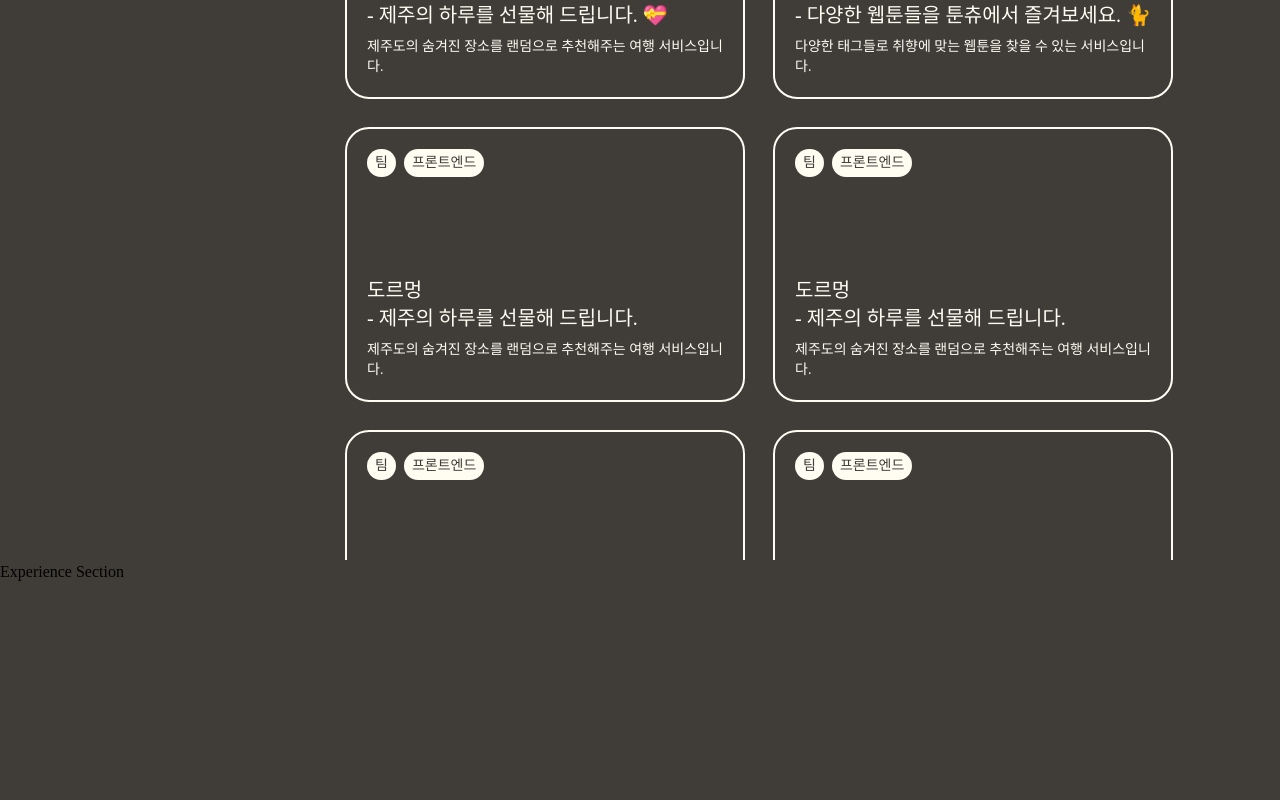
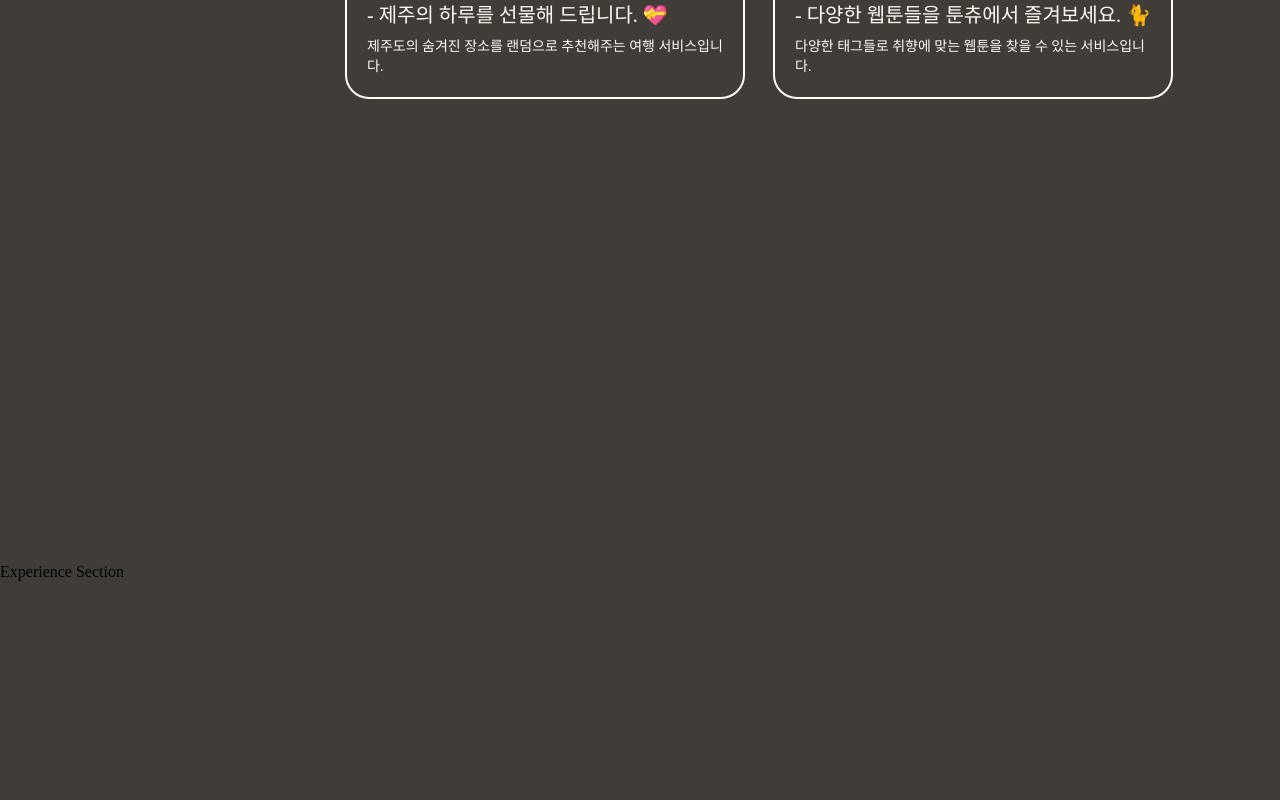
Before and after one commit to xuuwon/yuwon-portfolio, a React (Vite) app: page / in a window 1280 px wide. Shown: the part 1840-2640 px from the top of the page. Built offline with nearby package versions, Linux system fonts and the light colour scheme; a web font is replaced by a local one.

Commit message:
feat: 프로젝트 상세 정보 임시 데이터 추가

```diff
--- a/src/components/data/projectData.ts
+++ b/src/components/data/projectData.ts
@@ -1,58 +1,44 @@
-import ProjectCardProps from "../type/type";
+import { ProjectDetailProps } from "./../type/type";
+import { ProjectCardProps } from "../type/type";
 
 export const projectData: ProjectCardProps[] = [
   {
+    id: 1,
     team: "팀",
     type: "프론트엔드 팀원",
     title: "도르멍 🌴 \n- 제주의 하루를 선물해 드립니다. 💝",
     intro: "제주도의 숨겨진 장소를 랜덤으로 추천해주는 여행 서비스입니다.",
   },
   {
+    id: 2,
     team: "팀",
     type: "프론트엔드 팀장",
     title: "툰츄 😺 \n- 다양한 웹툰들을 툰츄에서 즐겨보세요. 🐈",
     intro: "다양한 태그들로 취향에 맞는 웹툰을 찾을 수 있는 서비스입니다.",
   },
+];
+
+export const projectDetailData: ProjectDetailProps[] = [
   {
-    team: "팀",
-    type: "프론트엔드",
-    title: "도르멍 \n- 제주의 하루를 선물해 드립니다.",
-    intro: "제주도의 숨겨진 장소를 랜덤으로 추천해주는 여행 서비스입니다.",
-  },
-  {
-    team: "팀",
-    type: "프론트엔드",
-    title: "도르멍 \n- 제주의 하루를 선물해 드립니다.",
-    intro: "제주도의 숨겨진 장소를 랜덤으로 추천해주는 여행 서비스입니다.",
-  },
-  {
-    team: "팀",
-    type: "프론트엔드",
-    title: "도르멍 \n- 제주의 하루를 선물해 드립니다.",
-    intro: "제주도의 숨겨진 장소를 랜덤으로 추천해주는 여행 서비스입니다.",
-  },
-  {
-    team: "팀",
-    type: "프론트엔드",
-    title: "도르멍 \n- 제주의 하루를 선물해 드립니다.",
-    intro: "제주도의 숨겨진 장소를 랜덤으로 추천해주는 여행 서비스입니다.",
-  },
-  {
-    team: "팀",
-    type: "프론트엔드",
-    title: "도르멍 \n- 제주의 하루를 선물해 드립니다.",
-    intro: "제주도의 숨겨진 장소를 랜덤으로 추천해주는 여행 서비스입니다.",
-  },
-  {
-    team: "팀",
-    type: "프론트엔드",
-    title: "도르멍 \n- 제주의 하루를 선물해 드립니다.",
-    intro: "제주도의 숨겨진 장소를 랜덤으로 추천해주는 여행 서비스입니다.",
-  },
-  {
-    team: "팀",
-    type: "프론트엔드",
-    title: "도르멍 \n- 제주의 하루를 선물해 드립니다.",
-    intro: "제주도의 숨겨진 장소를 랜덤으로 추천해주는 여행 서비스입니다.",
+    id: 1,
+    title: "도르멍 - 제주의 하루를 선물해 드립니다.",
+    description:
+      "제주 여행을 계획하고, 일정을 저장하며, 여행을 마친 후엔 추억까지 기록할 수 있는 도르멍 서비스입니다.",
+    image: "/jeju.jpg",
+    team: "프론트엔드 3명 / 백엔드 2명",
+    period: "2024.02 ~ 2024.03 (4주)",
+    keypoint: [
+      "여행 계획 생성 및 관리 기능",
+      "일정 자동 생성 및 조정 기능",
+      "다양한 일정 뷰 제공 (일, 주, 월)",
+      "실시간 여행 날씨 정보 제공",
+    ],
+    technology: ["Next.js", "TypeScript", "TailwindCSS", "React Query"],
+    contribution:
+      "메인 페이지, 여행 계획 페이지, 일정 캘린더 컴포넌트 구현 및 API 연동을 담당했습니다.",
+    keep: "여행 일정의 시각적 UI 개선 및 반응형 최적화가 효과적이었음.",
+    problem:
+      "초기에는 동적 라우팅과 API 동기화 타이밍 문제로 인해 로딩 이슈가 발생했음.",
+    try: "React Query의 캐싱 기능과 로딩 상태 관리로 해결했고, Next.js의 `getServerSideProps` 활용도 시도함.",
   },
 ];
```
Also changed, not shown: src/components/type/type.ts (+16 -3 lines).
